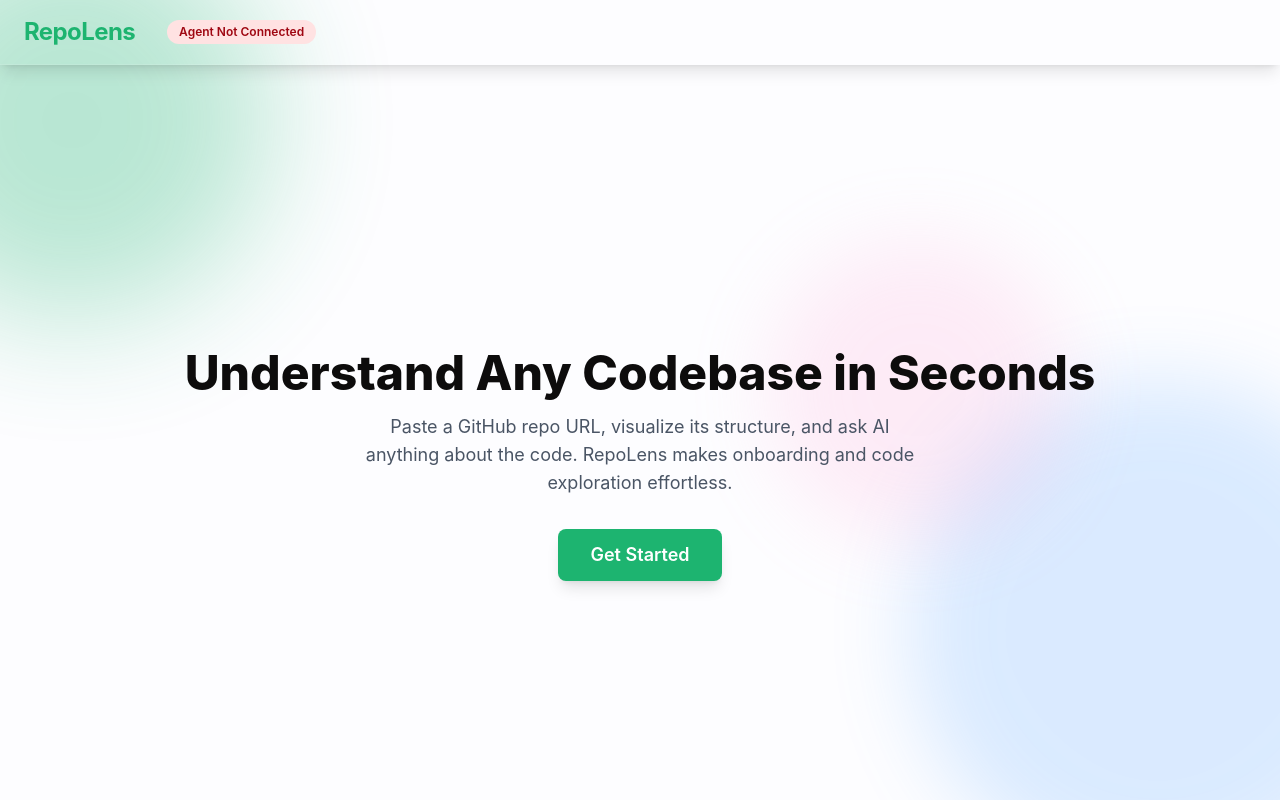
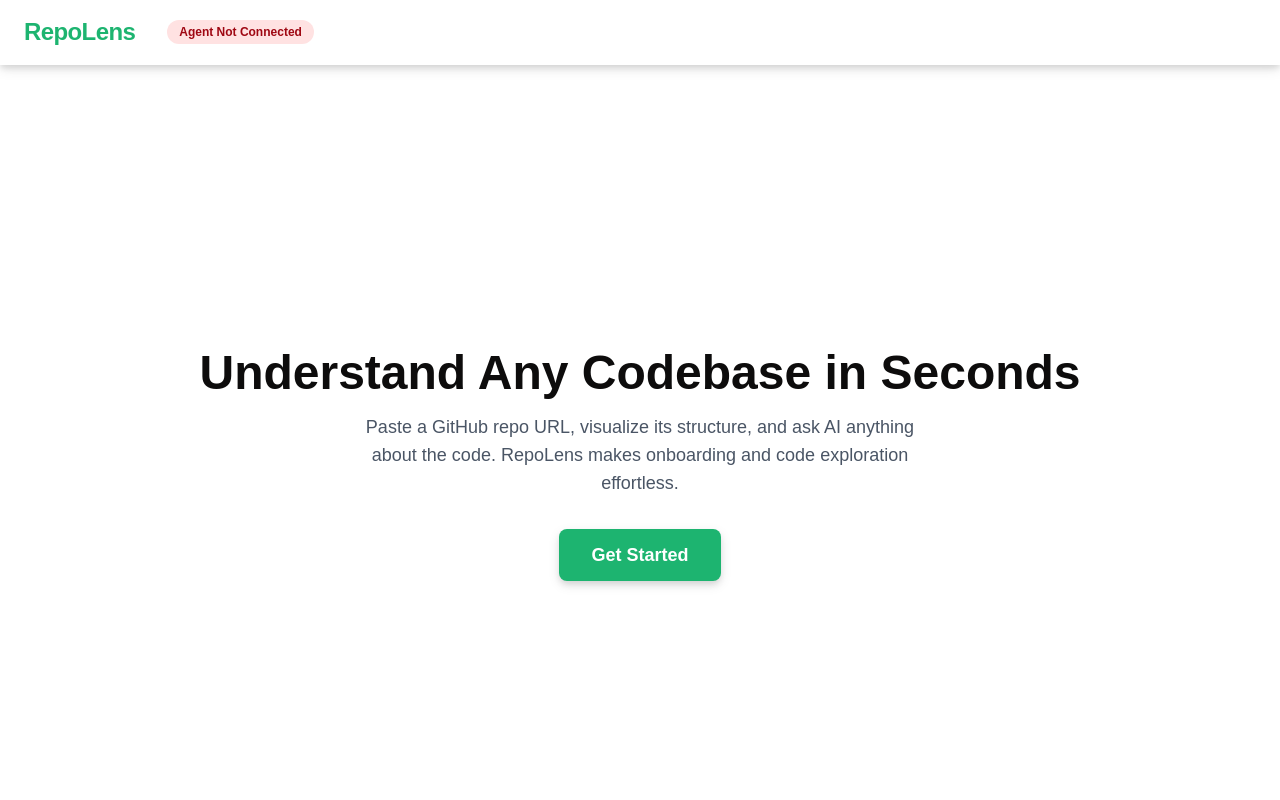
Before and after one commit to otobongfp/repoLens, a Next.js app in the folder frontend/: page / in a window 1280 px wide. Built offline with nearby package versions, Linux system fonts and the light colour scheme; no server answers.

Commit message:
feat: add custom repolens color palette

```diff
--- a/frontend/styles/globals.css
+++ b/frontend/styles/globals.css
@@ -1,33 +1,186 @@
-@import 'tailwindcss';
+@import "tailwindcss";
+@import "tw-animate-css";
 
-@theme {
-  --color-primary: #1db470;
-  --color-text: #e5e7eb;
-  --color-sidebar: #1a1f2b;
+@custom-variant dark (&:is(.dark *));
+
+:root {
+  --background: oklch(1 0 0);
+  --foreground: oklch(0.24 0.0243 266.9989);
+  --card: oklch(1 0 0);
+  --card-foreground: oklch(0.24 0.0243 266.9989);
+  --popover: oklch(1 0 0);
+  --popover-foreground: oklch(0.24 0.0243 266.9989);
+  --primary: oklch(0.6803 0.1556 156.8894);
+  --primary-foreground: oklch(1 0 0);
+  --secondary: oklch(0.9683 0.0069 247.8956);
+  --secondary-foreground: oklch(0.24 0.0243 266.9989);
+  --muted: oklch(0.9683 0.0069 247.8956);
+  --muted-foreground: oklch(0.5544 0.0407 257.4166);
+  --accent: oklch(0.9683 0.0069 247.8956);
+  --accent-foreground: oklch(0.24 0.0243 266.9989);
+  --destructive: oklch(0.6368 0.2078 25.3313);
+  --destructive-foreground: oklch(1 0 0);
+  --border: oklch(0.9288 0.0126 255.5078);
+  --input: oklch(0.9288 0.0126 255.5078);
+  --ring: oklch(0.6803 0.1556 156.8894);
+  --chart-1: oklch(0.6803 0.1556 156.8894);
+  --chart-2: oklch(0.6231 0.188 259.8145);
+  --chart-3: oklch(0.6056 0.2189 292.7172);
+  --chart-4: oklch(0.7049 0.1867 47.6044);
+  --chart-5: oklch(0.6559 0.2118 354.3084);
+  --sidebar: oklch(1 0 0);
+  --sidebar-foreground: oklch(0.24 0.0243 266.9989);
+  --sidebar-primary: oklch(0.6803 0.1556 156.8894);
+  --sidebar-primary-foreground: oklch(1 0 0);
+  --sidebar-accent: oklch(0.9683 0.0069 247.8956);
+  --sidebar-accent-foreground: oklch(0.24 0.0243 266.9989);
+  --sidebar-border: oklch(0.9288 0.0126 255.5078);
+  --sidebar-ring: oklch(0.6803 0.1556 156.8894);
+  --font-sans: Geist, ui-sans-serif, sans-serif, system-ui;
+  --font-serif: Merriweather, ui-serif, serif;
+  --font-mono: Geist Mono, ui-monospace, monospace;
+  --radius: 0.5rem;
+  --shadow-2xs: 0px 4px 12px 0px hsl(0 0% 0% / 0.05);
+  --shadow-xs: 0px 4px 12px 0px hsl(0 0% 0% / 0.05);
+  --shadow-sm: 0px 4px 12px 0px hsl(0 0% 0% / 0.1),
+    0px 1px 2px -1px hsl(0 0% 0% / 0.1);
+  --shadow: 0px 4px 12px 0px hsl(0 0% 0% / 0.1),
+    0px 1px 2px -1px hsl(0 0% 0% / 0.1);
+  --shadow-md: 0px 4px 12px 0px hsl(0 0% 0% / 0.1),
+    0px 2px 4px -1px hsl(0 0% 0% / 0.1);
+  --shadow-lg: 0px 4px 12px 0px hsl(0 0% 0% / 0.1),
+    0px 4px 6px -1px hsl(0 0% 0% / 0.1);
+  --shadow-xl: 0px 4px 12px 0px hsl(0 0% 0% / 0.1),
+    0px 8px 10px -1px hsl(0 0% 0% / 0.1);
+  --shadow-2xl: 0px 4px 12px 0px hsl(0 0% 0% / 0.25);
+  --tracking-normal: 0rem;
+  --spacing: 0.25rem;
 }
 
-/*
-  The default border color has changed to `currentcolor` in Tailwind CSS v4,
-  so we've added these compatibility styles to make sure everything still
-  looks the same as it did with Tailwind CSS v3.
+.dark {
+  --background: oklch(0.24 0.0243 266.9989);
+  --foreground: oklch(1 0 0);
+  --card: oklch(0.2855 0.0272 266.6175);
+  --card-foreground: oklch(1 0 0);
+  --popover: oklch(0.2855 0.0272 266.6175);
+  --popover-foreground: oklch(1 0 0);
+  --primary: oklch(0.6803 0.1556 156.8894);
+  --primary-foreground: oklch(1 0 0);
+  --secondary: oklch(0.3497 0.0329 268.1343);
+  --secondary-foreground: oklch(1 0 0);
+  --muted: oklch(0.3497 0.0329 268.1343);
+  --muted-foreground: oklch(0.7107 0.0351 256.7878);
+  --accent: oklch(0.3497 0.0329 268.1343);
+  --accent-foreground: oklch(1 0 0);
+  --destructive: oklch(0.3958 0.1331 25.723);
+  --destructive-foreground: oklch(1 0 0);
+  --border: oklch(0.3497 0.0329 268.1343);
+  --input: oklch(0.3497 0.0329 268.1343);
+  --ring: oklch(0.6803 0.1556 156.8894);
+  --chart-1: oklch(0.6803 0.1556 156.8894);
+  --chart-2: oklch(0.6231 0.188 259.8145);
+  --chart-3: oklch(0.6056 0.2189 292.7172);
+  --chart-4: oklch(0.7049 0.1867 47.6044);
+  --chart-5: oklch(0.6559 0.2118 354.3084);
+  --sidebar: oklch(0.24 0.0243 266.9989);
+  --sidebar-foreground: oklch(1 0 0);
+  --sidebar-primary: oklch(0.6803 0.1556 156.8894);
+  --sidebar-primary-foreground: oklch(1 0 0);
+  --sidebar-accent: oklch(0.3497 0.0329 268.1343);
+  --sidebar-accent-foreground: oklch(1 0 0);
+  --sidebar-border: oklch(0.3497 0.0329 268.1343);
+  --sidebar-ring: oklch(0.6803 0.1556 156.8894);
+  --font-sans: Geist, ui-sans-serif, sans-serif, system-ui;
+  --font-serif: Merriweather, ui-serif, serif;
+  --font-mono: Geist Mono, ui-monospace, monospace;
+  --radius: 0.5rem;
+  --shadow-2xs: 0px 4px 12px 0px hsl(0 0% 0% / 0.05);
+  --shadow-xs: 0px 4px 12px 0px hsl(0 0% 0% / 0.05);
+  --shadow-sm: 0px 4px 12px 0px hsl(0 0% 0% / 0.1),
+    0px 1px 2px -1px hsl(0 0% 0% / 0.1);
+  --shadow: 0px 4px 12px 0px hsl(0 0% 0% / 0.1),
+    0px 1px 2px -1px hsl(0 0% 0% / 0.1);
+  --shadow-md: 0px 4px 12px 0px hsl(0 0% 0% / 0.1),
+    0px 2px 4px -1px hsl(0 0% 0% / 0.1);
+  --shadow-lg: 0px 4px 12px 0px hsl(0 0% 0% / 0.1),
+    0px 4px 6px -1px hsl(0 0% 0% / 0.1);
+  --shadow-xl: 0px 4px 12px 0px hsl(0 0% 0% / 0.1),
+    0px 8px 10px -1px hsl(0 0% 0% / 0.1);
+  --shadow-2xl: 0px 4px 12px 0px hsl(0 0% 0% / 0.25);
+}
 
-  If we ever want to remove these styles, we need to add an explicit border
-  color utility to any element that depends on these defaults.
-*/
-@layer base {
-  *,
-  ::after,
-  ::before,
-  ::backdrop,
-  ::file-selector-button {
-    border-color: var(--color-gray-200, currentcolor);
-  }
+@theme inline {
+  --color-background: var(--background);
+  --color-foreground: var(--foreground);
+  --color-card: var(--card);
+  --color-card-foreground: var(--card-foreground);
+  --color-popover: var(--popover);
+  --color-popover-foreground: var(--popover-foreground);
+  --color-primary: var(--primary);
+  --color-primary-foreground: var(--primary-foreground);
+  --color-secondary: var(--secondary);
+  --color-secondary-foreground: var(--secondary-foreground);
+  --color-muted: var(--muted);
+  --color-muted-foreground: var(--muted-foreground);
+  --color-accent: var(--accent);
+  --color-accent-foreground: var(--accent-foreground);
+  --color-destructive: var(--destructive);
+  --color-destructive-foreground: var(--destructive-foreground);
+  --color-border: var(--border);
+  --color-input: var(--input);
+  --color-ring: var(--ring);
+  --color-chart-1: var(--chart-1);
+  --color-chart-2: var(--chart-2);
+  --color-chart-3: var(--chart-3);
+  --color-chart-4: var(--chart-4);
+  --color-chart-5: var(--chart-5);
+  --color-sidebar: var(--sidebar);
+  --color-sidebar-foreground: var(--sidebar-foreground);
+  --color-sidebar-primary: var(--sidebar-primary);
+  --color-sidebar-primary-foreground: var(--sidebar-primary-foreground);
+  --color-sidebar-accent: var(--sidebar-accent);
+  --color-sidebar-accent-foreground: var(--sidebar-accent-foreground);
+  --color-sidebar-border: var(--sidebar-border);
+  --color-sidebar-ring: var(--sidebar-ring);
+
+  --font-sans: var(--font-sans);
+  --font-mono: var(--font-mono);
+  --font-serif: var(--font-serif);
+
+  --radius-sm: calc(var(--radius) - 4px);
+  --radius-md: calc(var(--radius) - 2px);
+  --radius-lg: var(--radius);
+  --radius-xl: calc(var(--radius) + 4px);
+
+  --shadow-2xs: var(--shadow-2xs);
+  --shadow-xs: var(--shadow-xs);
+  --shadow-sm: var(--shadow-sm);
+  --shadow: var(--shadow);
+  --shadow-md: var(--shadow-md);
+  --shadow-lg: var(--shadow-lg);
+  --shadow-xl: var(--shadow-xl);
+  --shadow-2xl: var(--shadow-2xl);
+
+  --tracking-tighter: calc(var(--tracking-normal) - 0.05em);
+  --tracking-tight: calc(var(--tracking-normal) - 0.025em);
+  --tracking-normal: var(--tracking-normal);
+  --tracking-wide: calc(var(--tracking-normal) + 0.025em);
+  --tracking-wider: calc(var(--tracking-normal) + 0.05em);
+  --tracking-widest: calc(var(--tracking-normal) + 0.1em);
 }
 
 body {
-  background: #fdfdff;
-  color: #e5e7eb;
-  font-family: "Inter", sans-serif;
+  letter-spacing: var(--tracking-normal);
+  overscroll-behavior: none;
   -webkit-font-smoothing: antialiased;
   -moz-osx-font-smoothing: grayscale;
 }
+
+@layer base {
+  * {
+    @apply border-border outline-ring/50;
+  }
+  body {
+    @apply bg-background text-foreground;
+  }
+}
```
